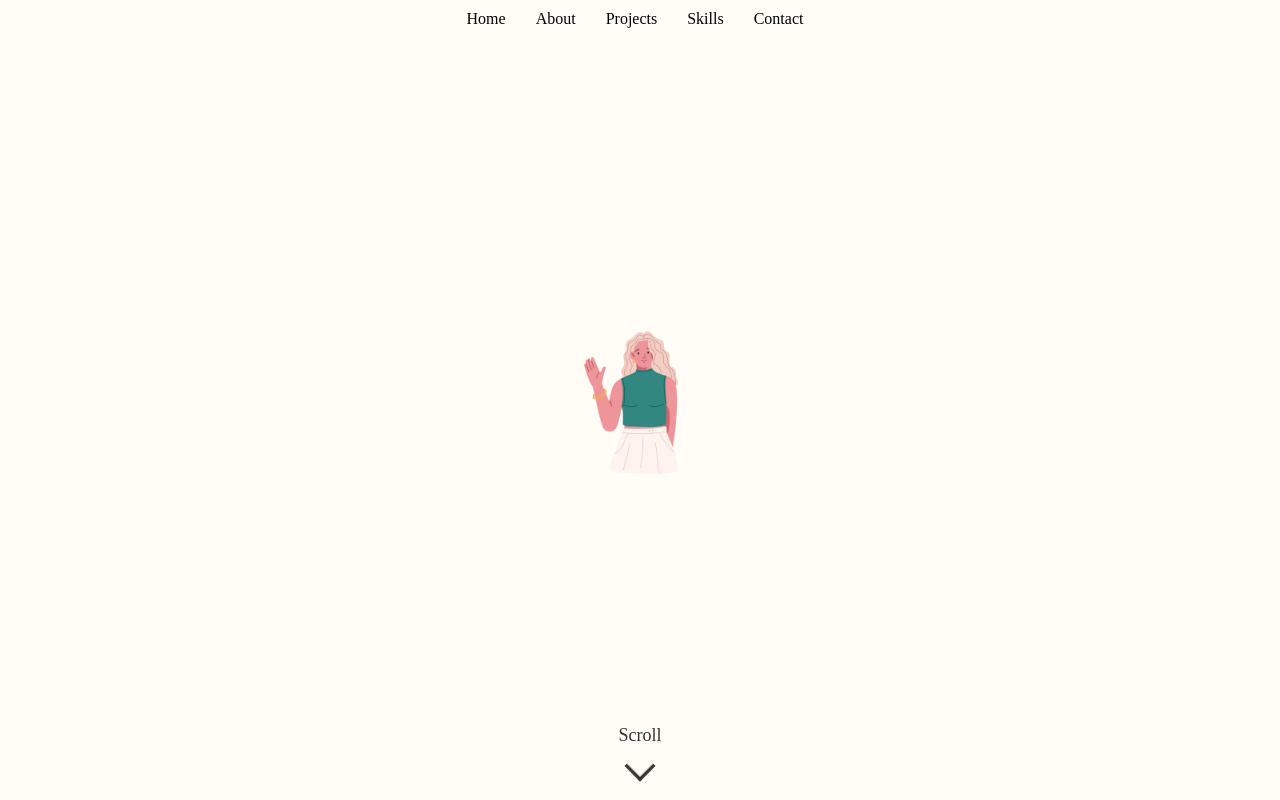
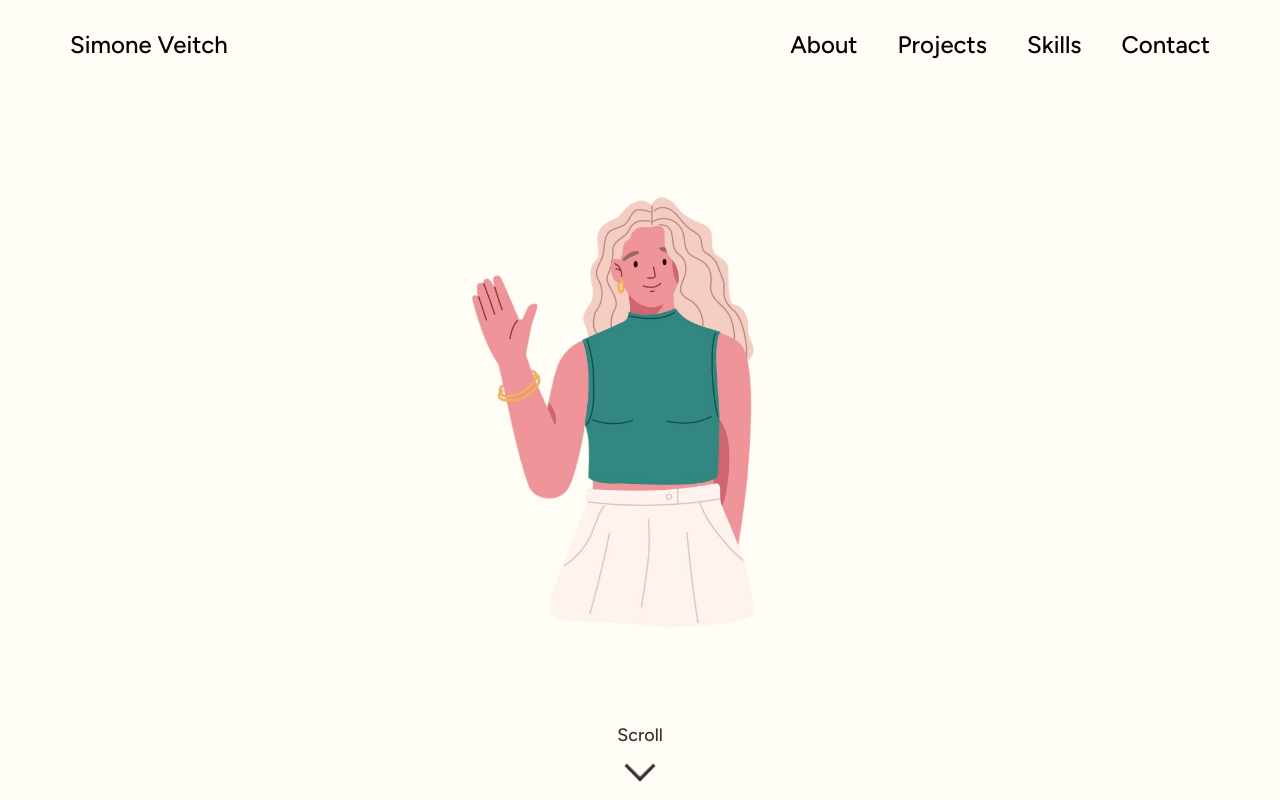
Before and after one commit to SimoneVeitch/portfolio, a React (Create React App) app: page / in a window 1280 px wide. Built offline with nearby package versions, Linux system fonts and the light colour scheme.

Commit message:
Styled navbar, fixed timeout issue for text in home component

```diff
--- a/public/index.html
+++ b/public/index.html
@@ -25,6 +25,9 @@
       Learn how to configure a non-root public URL by running `npm run build`.
     -->
     <title>React App</title>
+    <link rel="preconnect" href="https://fonts.googleapis.com">
+<link rel="preconnect" href="https://fonts.gstatic.com" crossorigin>
+<link href="https://fonts.googleapis.com/css2?family=Figtree:ital,wght@0,300..900;1,300..900&display=swap" rel="stylesheet">
   </head>
   <body>
     <noscript>You need to enable JavaScript to run this app.</noscript>
--- a/src/App.css
+++ b/src/App.css
@@ -1,68 +1,15 @@
+/* Global */
+
 * {
   margin: 0;
   padding: 0;
   box-sizing: border-box;
+  font-family: "Figtree", sans-serif;
+  font-optical-sizing: auto;
+  font-weight: 500;
+  font-style: normal;
 }
 
-.navbar {
-  position: fixed;
-  top: 0;
-  left: 0;
-  width: 100%;
-  background-color: #333;
-  padding: 10px 0;
-  z-index: 1000; /* Ensure it's above other content */
-}
-
-.navbar ul {
-  list-style-type: none;
-  margin: 0;
-  padding: 0;
-  display: flex;
-  justify-content: center;
-}
-
-.navbar li {
-  margin: 0 10px;
-  cursor: pointer;
-}
-
-.navbar li a {
-  color: #fff;
-  text-decoration: none;
-  font-size: 18px;
-  padding: 10px 15px;
-  transition: all 0.3s ease;
-}
-
-.navbar li a:hover {
-  background-color: #555;
-}
-
-/* Home Component */
-#home {
-  background-color: #fffdf6;
-}
-
-/* About Component */
-#about {
-  background-color: #e6f7ff;
-}
-
-/* Projects Component */
-#projects {
-  background-color: #ffd699;
-}
-
-/* Skills Component */
-#skills {
-  background-color: #ccffcc;
-}
-
-/* Contact Component */
-#contact {
-  background-color: #ffcccc;
-}
 
 .section {
   height: 100vh;
@@ -114,6 +61,112 @@
   }
 }
 
+/* NavBar*/
+
+.navbar {
+  background-color: #fffdf6;
+  display: flex;
+  justify-content: space-between;
+  align-items: center;
+  padding: 10px 20px;
+  position: fixed;
+  top: 0;
+  left: 0;
+  right: 0;
+  z-index: 1000;
+}
+
+.nav-links, .nav-name {
+  list-style-type: none;
+  margin: 0;
+  padding: 0;
+  display: flex;
+  align-items: center;
+}
+
+.nav-links li, .nav-name li {
+  font-family: "Figtree", sans-serif;
+  font-weight: 500;
+  font-style: normal;
+  font-size: 1.5em;
+  cursor: pointer;
+  transition: color 0.3s ease-in-out;
+  margin: 20px;
+}
+
+.nav-name li {
+  margin-left: 50px;
+}
+
+.nav-links li:nth-child(4) {
+  margin-right: 50px;
+}
+
+.nav-links li:hover, .nav-name li:hover {
+  color: #5856e4;
+}
+
+/* Home */
+#home {
+  background-color: #fffdf6;
+}
+
+.image-container {
+  text-align: center;
+  position: relative;
+}
+
+.center-image {
+  width: 600px;
+  cursor: pointer;
+}
+
+.content-container {
+  display: flex;
+  align-items: center;
+}
+
+.image-left {
+  flex: 1;
+  text-align: left;
+}
+
+.left-image {
+  width: 600px;
+}
+
+.text-right {
+  flex: 1;
+  padding-left: 20px;
+  width: 600px;
+}
+
+.animated-text {
+  overflow: hidden;
+  white-space: nowrap;
+  margin: 0 auto;
+  letter-spacing: 0.15em;
+}
+
+/* About */
+#about {
+  background-color: #e6f7ff;
+}
+
+/* Projects */
+#projects {
+  background-color: #ffd699;
+}
+
+/* Skills*/
+#skills {
+  background-color: #ccffcc;
+}
+
+/* Contact*/
+#contact {
+  background-color: #ffcccc;
+}
 
 .contact-button {
   background-color: transparent;
@@ -131,42 +184,6 @@
 .contact-button p {
   font-size: 18px;
   color: #333;
-}
-
-.image-container {
-  text-align: center;
-}
-
-.center-image {
-  width: 200px; /* Adjust size as needed */
-  cursor: pointer;
-}
-
-.content-container {
-  display: flex;
-  align-items: center;
-}
-
-.image-left {
-  flex: 1;
-  text-align: left;
-}
-
-.left-image {
-  width: 200px; /* Adjust size as needed */
-}
-
-.text-right {
-  flex: 1;
-  padding-left: 20px;
-  width: 300px;
-}
-
-.animated-text {
-  overflow: hidden;
-  white-space: nowrap;
-  margin: 0 auto;
-  letter-spacing: 0.15em;
 }
 
 .skills-container {
@@ -206,35 +223,6 @@
   height: 100px;
 }
 
-.navbar {
-  background-color: #fffdf6;
-  top: 0;
-  left: 0;
-  width: 100%;
-  z-index: 1000;
-}
-
-.nav-links {
-  list-style-type: none;
-  margin: 0;
-  padding: 0;
-  display: flex;
-}
-
-.nav-links li {
-  margin-right: 20px;
-}
-
-.nav-links a {
-  color: #000000;
-  text-decoration: none;
-  transition: color 0.3s ease;
-}
-
-.nav-links a:hover {
-  color: #666666;
-}
-
 .profile-card-wrap {
   grid-column-gap: 5em;
     grid-row-gap: 5em;
--- a/src/Components/App.js
+++ b/src/Components/App.js
@@ -38,8 +38,10 @@ function App() {
   return (
     <div className="App">
       <nav className="navbar">
+      <ul className="nav-name">
+    <li onClick={() => scrollToSection(homeRef)}>Simone Veitch</li>
+  </ul>
         <ul className="nav-links">
-          <li onClick={() => scrollToSection(homeRef)}>Home</li>
           <li onClick={() => scrollToSection(aboutRef)}>About</li>
           <li onClick={() => scrollToSection(projectsRef)}>Projects</li>
           <li onClick={() => scrollToSection(skillsRef)}>Skills</li>
--- a/src/Components/Home.js
+++ b/src/Components/Home.js
@@ -3,37 +3,54 @@ import woman from '../Images/happy-woman-greeting-with-hi-gesture-waving-with-ha
 
 const Home = () => {
     const [showText, setShowText] = useState(false);
-    const [currentSentenceIndex, setCurrentSentenceIndex] = useState(0);
-    const [currentWords, setCurrentWords] = useState([]);
-    const [currentWordIndex, setCurrentWordIndex] = useState(0);
-
-const sentences = [
+  const [sentences] = useState([
     "Hi! I'm Simone.",
     "A junior front end developer.",
-  ];
+  ]);
+  const [displayedSentences, setDisplayedSentences] = useState([]);
+  const [currentSentenceIndex, setCurrentSentenceIndex] = useState(0);
+  const [currentWordIndex, setCurrentWordIndex] = useState(0);
 
   useEffect(() => {
+    let timer;
+
     if (showText) {
-      const sentence = sentences[currentSentenceIndex];
-      const words = sentence.split(' ');
+      const displayNextSentence = (index) => {
+        const sentence = sentences[index];
+        const words = sentence.split(' ');
 
-      const timer = setTimeout(() => {
-        if (currentWordIndex < words.length) {
-          setCurrentWords(prevWords => [...prevWords, words[currentWordIndex]]);
-          setCurrentWordIndex(prevIndex => prevIndex + 1);
-        } else {
-          setCurrentSentenceIndex(prevIndex => (prevIndex + 1) % sentences.length);
-          setCurrentWords([]);
-          setCurrentWordIndex(0);
-        }
-      }, 500); // Adjust the timeout delay as needed
+        timer = setInterval(() => {
+          if (currentWordIndex < words.length) {
+            setDisplayedSentences((prevSentences) => {
+              const updatedSentences = [...prevSentences];
+              updatedSentences[index] = words.slice(0, currentWordIndex + 1).join(' ');
+              return updatedSentences;
+            });
+            setCurrentWordIndex(currentWordIndex + 1); // Increment word index
+          } else {
+            clearInterval(timer);
+            if (index + 1 < sentences.length) {
+              setTimeout(() => {
+                setCurrentSentenceIndex(index + 1); // Move to next sentence
+                setCurrentWordIndex(0); // Reset word index for new sentence
+              }, 1000); // Delay between sentences
+            }
+          }
+        }, 300); // Delay between words
+      };
 
-      return () => clearTimeout(timer);
+      // Start displaying sentences
+      displayNextSentence(currentSentenceIndex);
     }
-  }, [showText, currentSentenceIndex, currentWordIndex]);
+
+    // Cleanup timer
+    return () => {
+      clearInterval(timer);
+    };
+  }, [showText, sentences, currentSentenceIndex, currentWordIndex]);
 
   const handleClick = () => {
-    setShowText(true); // Trigger text display on click
+    setShowText(true);
   };
 
   return (
@@ -57,7 +74,9 @@ const sentences = [
             />
           </div>
           <div className="text-right">
-          <p>{currentWords.join(' ')}</p>
+            {displayedSentences.map((sentence, index) => (
+              <p key={index}>{sentence}</p>
+            ))}
           </div>
         </div>
       )}
```
Also changed, not shown: src/Components/NavBar.js (deleted, +0 -17 lines).
